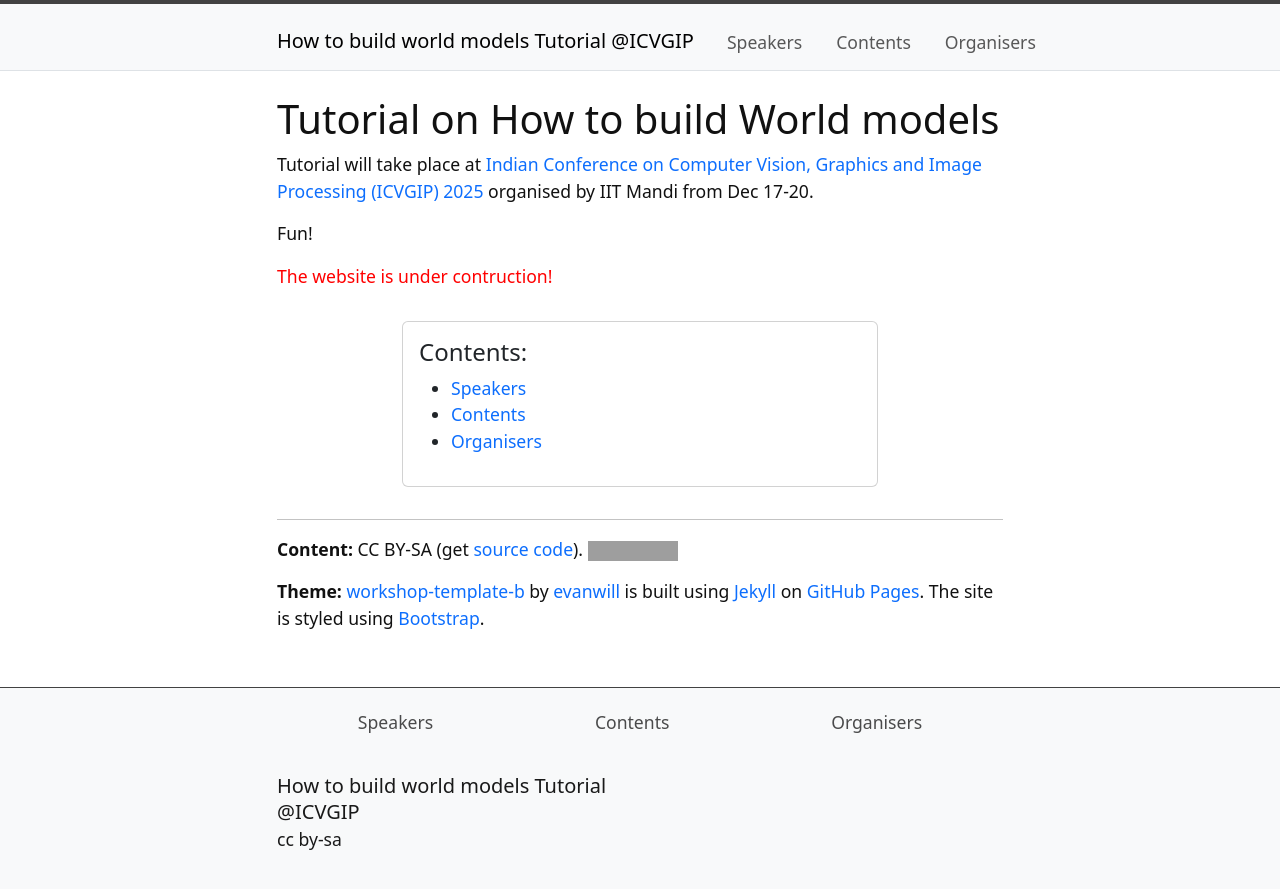
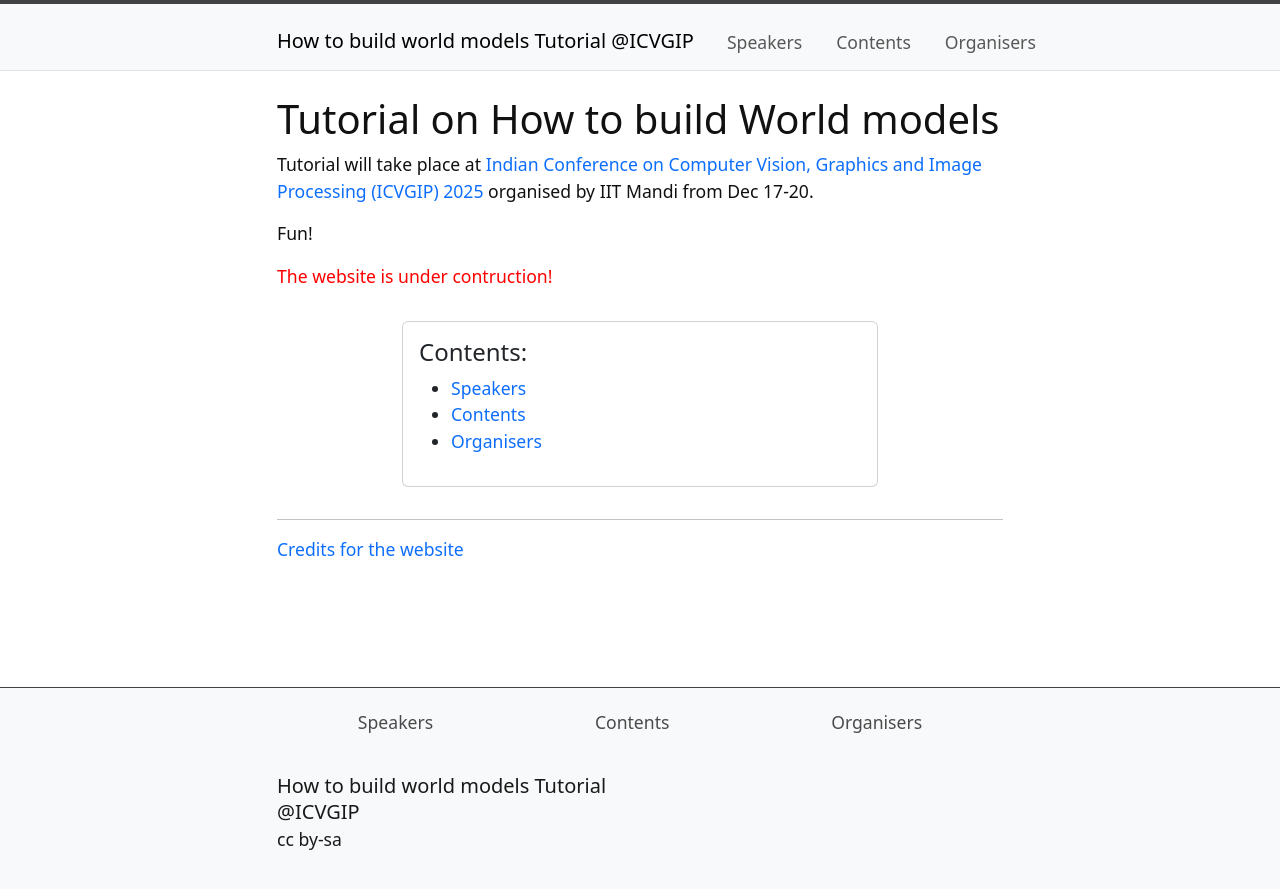
Before and after one commit to howtobuildworldmodels/howtobuildworldmodels.github.io, a Jekyll site: the page built from index.md, in a window 1280 px wide. Shown: the top 889 px of the page. Built offline with Jekyll 4.4.1, drawn with Linux system fonts in a browser that asks for light colours; grey boxes are pictures that could not be loaded.

Commit message:
Update index.md

```diff
--- a/index.md
+++ b/index.md
@@ -17,4 +17,4 @@ Fun!
 
 ------
 
-{% include template/credits.html %}
+[Credits for the website](https://github.com/evanwill/workshop-template-b)
```
